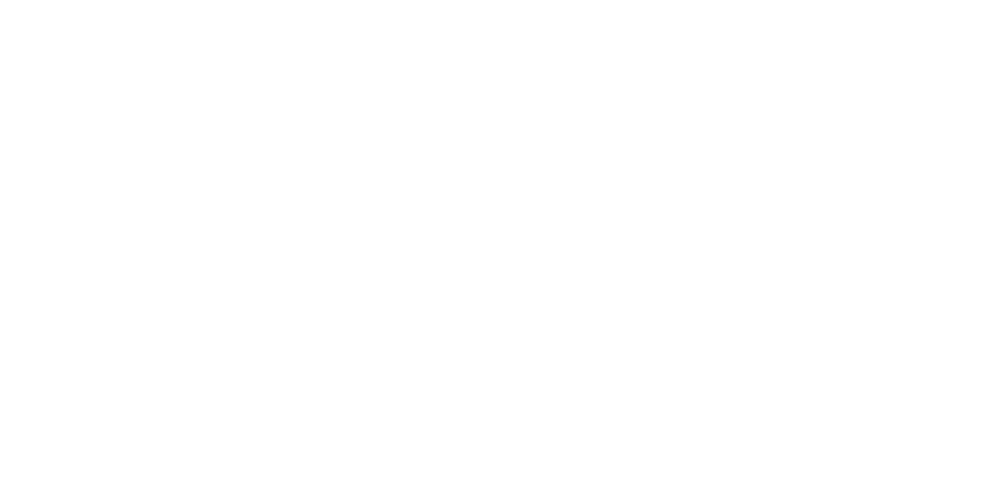
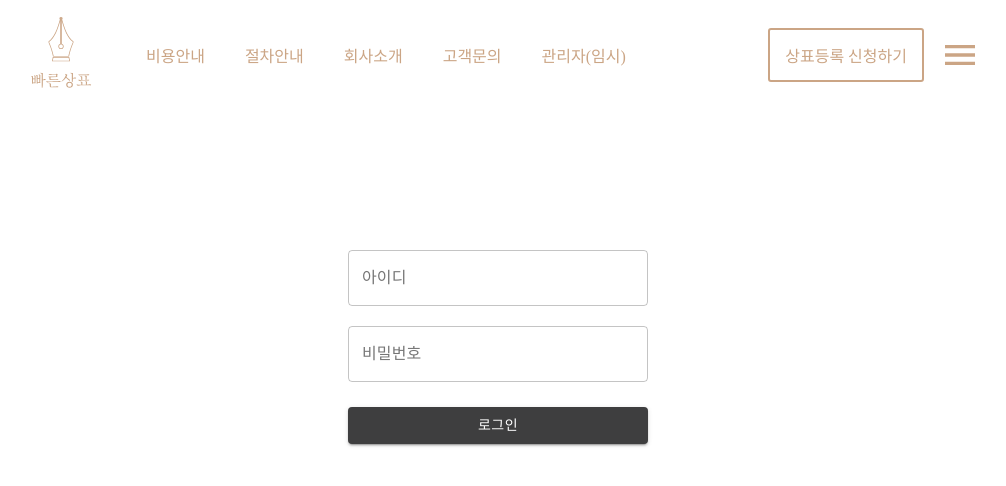
Before and after one commit to galaxyIjinny/capstone, a React (Create React App) app: page /director in a window 1280 px wide. Before the commit this address had no page. Shown: the top 486 px of the page, without its empty margins (142-1148 px from the left). Built offline with nearby package versions, Linux system fonts and the light colour scheme; the HTML template or start-up script is replaced by a standard one.

Commit message:
update
.

```diff
--- a/package.json
+++ b/package.json
@@ -12,6 +12,7 @@
     "@testing-library/jest-dom": "^5.16.5",
     "@testing-library/react": "^13.4.0",
     "@testing-library/user-event": "^13.5.0",
+    "axios": "^1.3.5",
     "create-react-app": "^5.0.1",
     "react": "^18.2.0",
     "react-dom": "^18.2.0",
--- a/src/App.jsx
+++ b/src/App.jsx
@@ -3,6 +3,7 @@ import Main from "./pages/main/Main";
 import Price from "./pages/price/Price";
 import DomesticMark from "./pages/domesticMark/DomesticMark";
 import Faq from "./pages/faq/Faq";
+import Director from "./pages/director/Director";
 import { Route, Routes } from "react-router-dom";
 import "./App.scss";
 
@@ -14,6 +15,7 @@ function App() {
         <Route path="/price" element={<Price />} />
         <Route path="/domesticmark" element={<DomesticMark />} />
         <Route path="/faq" element={<Faq />} />
+        <Route path="/director" element={<Director />} />
       </Routes>
     </div>
   );
--- /dev/null
+++ b/src/components/directorForm/LoginForm.js
@@ -0,0 +1,63 @@
+import { TextField, Button } from '@material-ui/core';
+import { Box } from '@mui/material';
+import axios from 'axios';
+import { useState } from 'react';
+
+function LoginForm(){
+
+const [username, setUsername] = useState('');
+const [password, setPassword] = useState('');
+
+const handleLogin = () => {
+    axios.post('/login', {
+      username: username,
+      password: password
+    })
+    .then((response) => {
+      console.log({username});
+      console.log(response);
+    })
+    .catch((error) => {
+      console.error(error);
+    });
+  };
+
+return(
+    <div style={
+        {display: 'flex',
+        alignItems: 'center',
+        justifyContent: 'center'
+    }}>
+    <Box sx={{marginTop:"250px"}}>
+        <div>
+            <TextField
+            style={{ width: '300px' }}
+            label="아이디"
+            variant="outlined"
+            value={username}
+            onChange={(event) => setUsername(event.target.value)}
+        />
+        </div>
+        <div style={{marginTop:'20px'}}>
+            <TextField
+                style={{ width: '300px' }}
+                label="비밀번호"
+                variant="outlined"
+                type="password"
+                value={password}
+                onChange={(event) => setPassword(event.target.value)}
+            />
+        </div>
+        <div style={{marginTop:'25px'}}>
+            <Button
+                style={{width:'300px', backgroundColor:'#3E3E3F', color:'white'}}
+                variant="contained"
+                onClick={handleLogin}
+                >로그인
+            </Button>
+        </div>
+    </Box>
+    </div>
+    )
+};
+export default LoginForm;
--- a/src/components/navbar/Navbar.jsx
+++ b/src/components/navbar/Navbar.jsx
@@ -142,6 +142,7 @@ const Navbar = ({ backgroundColor, borderBottom }) => {
               <NavLink>절차안내</NavLink>
               <NavLink>회사소개</NavLink>
               <NavLink to="/faq">고객문의</NavLink>
+              <NavLink to="/director">관리자(임시)</NavLink>
             </NavbarLinksBox>
           </Box>
         </Box>
--- /dev/null
+++ b/src/pages/director/Director.js
@@ -0,0 +1,12 @@
+import Navbar from "../../components/navbar/Navbar";
+import LoginForm from "../../components/directorForm/LoginForm";
+
+function Director(){
+    return(
+        <div>
+            <Navbar />
+            <LoginForm />
+        </div>
+    );
+};
+export default Director;
--- a/src/pages/domesticMark/DomesticMark.js
+++ b/src/pages/domesticMark/DomesticMark.js
@@ -15,9 +15,9 @@ function DomesticMark() {
       <MarkSelectForm />
       <TrademarkForm />
       <ClassificationForm />
+      <ManagerForm />
       <NationSelectForm />
       <ApplicantForm />
-      <ManagerForm />
     </div>
   );
 }
```
Also changed, not shown: 1 other file (tests, documents, lock files or other folders).
